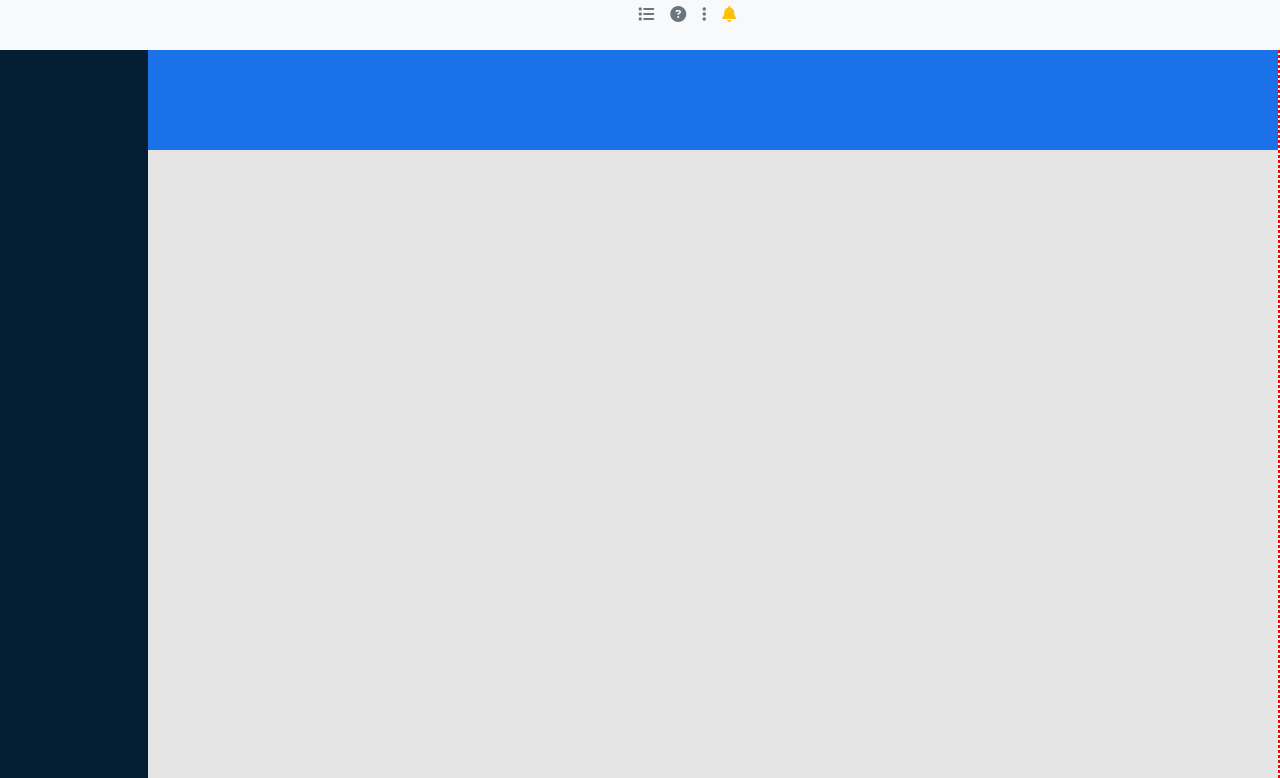
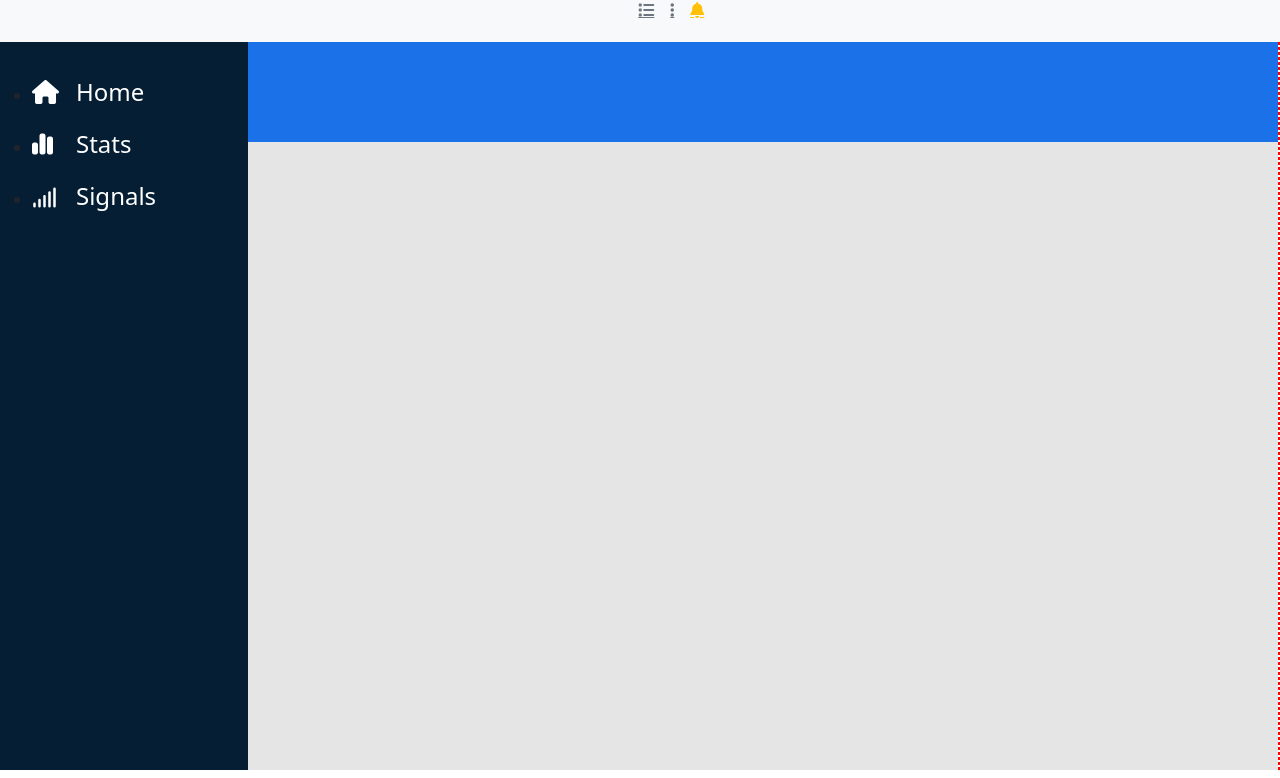
Before and after one commit to GiuliaCarangelo/html-css-bootstrap-dashboard, a plain HTML site: page index.html in a window 1280 px wide. Shown: the part 64-842 px from the top of the page. Drawn offline with nearby package versions, Linux system fonts and the light colour scheme.

Commit message:
add top aside

```diff
--- a/index.html
+++ b/index.html
@@ -21,7 +21,7 @@
     <!-- FONTAWESOME CDN -->
     <link rel="stylesheet" href="https://cdnjs.cloudflare.com/ajax/libs/font-awesome/6.4.2/css/all.min.css"
         integrity="sha512-z3gLpd7yknf1YoNbCzqRKc4qyor8gaKU1qmn+CShxbuBusANI9QpRohGBreCFkKxLhei6S9CQXFEbbKuqLg0DA=="
-        crossorigin="anonymous" referrerpolicy="no-referrer" />
+        crossorigin="anonymous" referrerpolicy="no-referrer"/>
     <title>Bootstrap Dashboard</title>
 </head>
 
@@ -30,28 +30,43 @@
         <nav class="navbar py-3 d-flex justify-content-around bg-body-tertiary">
             <div class="container-fluid pe-0 d-flex justify-content-center">
                 <a class="navbar-brand pe-4">
-                    <img src="./img/logo.svg" alt="Booolean Logo Vector">
+                    <img class="d-lg-block d-md-none" src="./img/logo.svg" alt="Booolean Logo Vector">
+                    <img class="my_logo-size d-lg-none d-md-flex" src="./img/mobile-logo.png" alt="Boolean Logo Mobile Vector">
                 </a>
                 <form class="d-flex my-form_width" role="search">
                     <input class="form-control bg-secondary-subtle justify-content-start py-2 me-2" type="search"  placeholder="Prova a cercare: Lezioni di Laravel" aria-label="Search"></input>
                 </form>
                     <div class="d-flex justify-content-around my_btn-width">
-                        <a class="p-2 ps-4 text-secondary" href="#"><i class="fa-solid fa-list"></i></a>
-                        <a class="p-2 text-secondary" href="#"><i class="fa-solid fa-circle-question"></i></a>
-                        <a class="p-2 text-secondary" href="#"><i class="fa-solid fa-ellipsis-vertical"></i></a>
-                        <a class="p-2 text-warning" href="#"><i class="fa-solid fa-bell"></i></a>
+                        <a class="d-xl-inline-flex d-lg-block d-md-none p-2 ps-4 text-secondary" href="#"><i class="fa-solid fa-list"></i></a>
+                        <a class="d-xl-inline-flex d-lg-block d-md-none p-2 text-secondary" href="#"><i class="fa-solid fa-ellipsis-vertical"></i></a>
+                        <a class="d-xl-inline-flex d-lg-block d-md-block p-2 text-warning" href="#"><i class="fa-solid fa-bell"></i></a>
                     </div>
             </div>
         </nav>
     </header>
 
     <main class="d-flex flex-row my_main-height">
-        <aside class="h-100 custom-width my_dark-blue">
+        <aside class="h-100 d-flex align-content-between custom-width my_dark-blue">
+            <div class="d-flex text-start flex-column pe-4">
+                <ul class="pt-4">
+                    <li class="py-2">
+                        <a class="fs-4 text-decoration-none text-white" href="#"><i class="fa-solid fa-house fs-4 me-4"></i>Home</a>
+                    </li>
+                    <li class="py-2">
+                        <a class="fs-4 text-decoration-none text-white" href="#"><i class="fa-solid fa-chart-simple fs-4 me-4"></i>Stats</a>
+                    </li>
+                    <li class="py-2">
+                        <a class="fs-4 text-decoration-none text-white" href="#"><i class="fa-solid fa-signal fs-5 me-4"></i>Signals</a>
+                    </li>
+                </ul>
+            </div>
+            <div class="pe-4">
+            </div>
 
+        <!-- ASIDE SECTION -->
         </aside>
         <header class="h-100 my-bg-lightgray">
             <div class="main_header-height main_header-width my_light-blue-bg">
-
             </div>
         </header>
         <div class="main-content border-test">
--- a/styles/style.css
+++ b/styles/style.css
@@ -19,7 +19,7 @@ body{
 }
 
 .my_logo-size{
-    width: 4rem;
+    width: 3rem;
 }
 
 .my_dark-blue{
@@ -27,7 +27,7 @@ body{
 }
 
 .custom-width{
-    width: 150px;
+    width: 250px;
 }
 
 .my_main-height{
@@ -39,7 +39,7 @@ body{
 }
 
 .main_header-width{
-    width: calc(100vw - 150px);
+    width: calc(100vw - 250px);
 }
 
 .my-form_width{
@@ -49,3 +49,7 @@ body{
 .my_btn-width{
     width: 5%;
 }
+
+main aside div a i{
+    width: 20px;
+}
```
